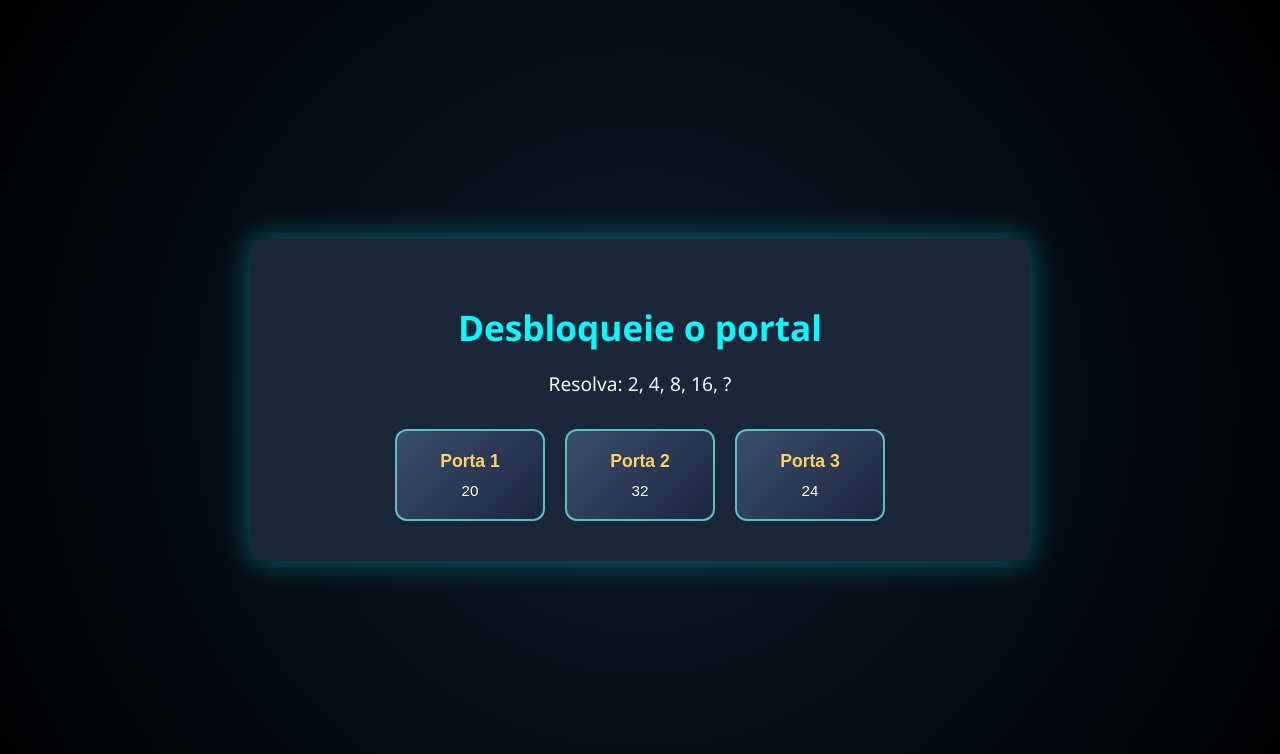
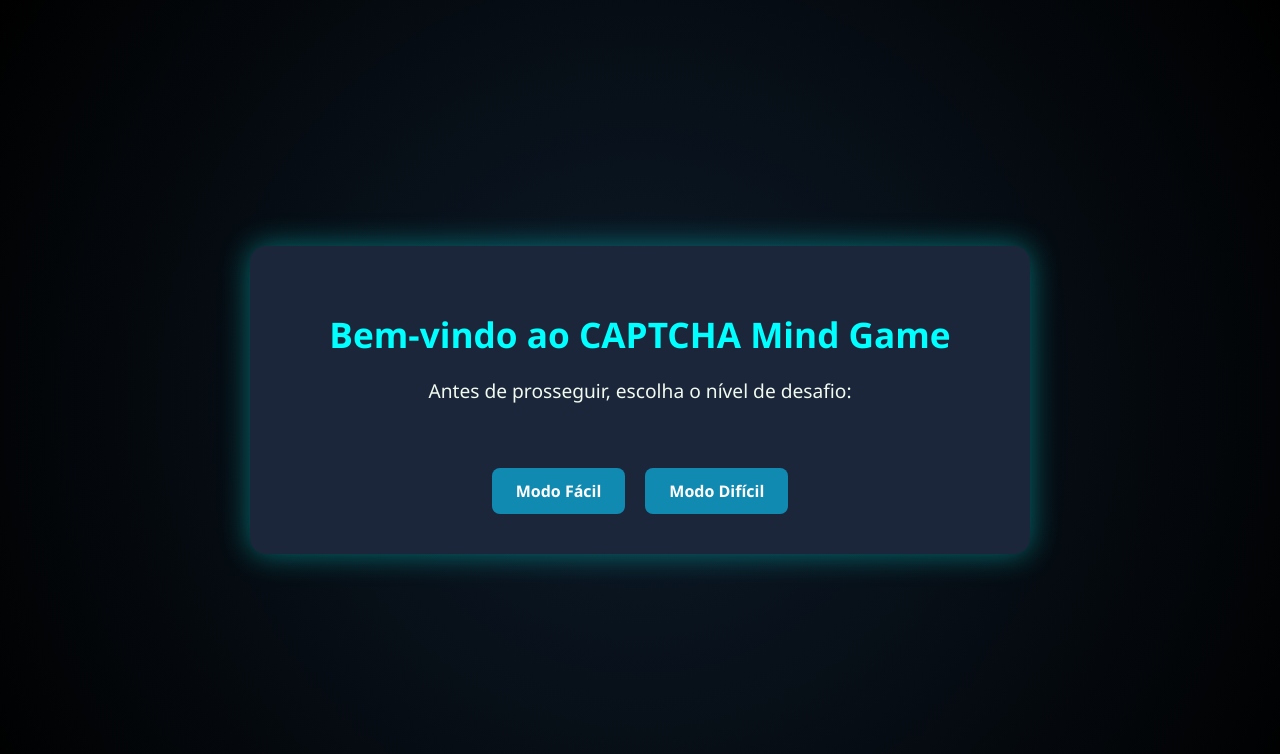
Before and after one commit to itsmairar/captcha-mind-game, a FastAPI app: page / in a window 1280 px wide. Shown: the top 754 px of the page. Run offline with FastAPI, Linux system fonts and the light colour scheme.

Commit message:
Projeto captcha lógico

```diff
--- a/app/logic.py
+++ b/app/logic.py
@@ -1,6 +1,29 @@
 import random
 
-DESAFIOS = [
+DESAFIOS_EASY = [
+    {
+        "desafio": "Resolva: 2, 4, 8, 16, ?",
+        "portas": ["20", "32", "24"],
+        "resposta_correta": 1
+    },
+    {
+        "desafio": "Resolva: Qual número completa a sequência? 3, 6, 9, ?",
+        "portas": ["10", "12", "15"],
+        "resposta_correta": 1
+    },
+    {
+        "desafio": "Resolva: 1, 1, 2, 3, 5, 8, ?",
+        "portas": ["11", "13", "12"],
+        "resposta_correta": 1
+    },
+    {
+        "desafio": "Quantos 'A's há na frase: 'A Ana ama as árvores altas'?",
+        "portas": ["5", "6", "7"],
+        "resposta_correta": 2
+    }
+]
+
+DESAFIOS_HARD = [
     {
         "desafio": "Apenas uma das frases abaixo é verdadeira. Qual porta leva à saída?",
         "portas": [
@@ -20,11 +43,6 @@ DESAFIOS = [
         "resposta_correta": 2
     },
     {
-        "desafio": "Resolva: 2, 4, 8, 16, ?",
-        "portas": ["20", "32", "24"],
-        "resposta_correta": 1
-    },
-    {
         "desafio": "Apenas uma frase é verdadeira. Qual porta leva à saída?",
         "portas": [
             "Porta 2 leva à morte.",
@@ -32,11 +50,6 @@ DESAFIOS = [
             "Esta porta é segura."
         ],
         "resposta_correta": 2
-    },
-    {
-        "desafio": "Resolva: Qual número completa a sequência? 3, 6, 9, ?",
-        "portas": ["10", "12", "15"],
-        "resposta_correta": 1
     },
     {
         "desafio": "Um coelho vê 6 elefantes indo para o rio. Cada elefante vê 2 macacos indo na direção oposta. Cada macaco segura 1 papagaio. Quantos animais vão para o rio?",
@@ -51,12 +64,41 @@ DESAFIOS = [
             "Essa frase é falsa."
         ],
         "resposta_correta": 1
+    },
+    {
+        "desafio": "Qual afirmação é verdadeira?",
+        "portas": [
+            "Essa frase é falsa.",
+            "A próxima frase é verdadeira.",
+            "A frase anterior é falsa."
+        ],
+        "resposta_correta": 0
+    },
+    {
+        "desafio": "Duas portas mentem. Qual é a correta?",
+        "portas": [
+            "Eu sou a porta correta.",
+            "A porta 1 está mentindo.",
+            "A porta 2 está dizendo a verdade."
+        ],
+        "resposta_correta": 0
+    },
+    {
+        "desafio": "Apenas uma frase é falsa. Qual porta é a certa?",
+        "portas": [
+            "Porta 3 é segura.",
+            "Porta 1 mente.",
+            "Porta 2 está errada."
+        ],
+        "resposta_correta": 0
     }
 ]
 
 
-def get_random_challenge():
-    return random.choice(DESAFIOS)
+def get_random_challenge(dificuldade="easy"):
+    if dificuldade == "hard":
+        return random.choice(DESAFIOS_HARD)
+    return random.choice(DESAFIOS_EASY)
 
 
 def validate_choice(escolha: int, resposta: int) -> bool:
--- a/app/main.py
+++ b/app/main.py
@@ -1,16 +1,27 @@
-from fastapi import FastAPI, Request, Form
-from fastapi.responses import HTMLResponse
+from fastapi import FastAPI, Request, Form, Query
+from fastapi.responses import HTMLResponse, RedirectResponse
 from fastapi.staticfiles import StaticFiles
 from fastapi.templating import Jinja2Templates
 from app.logic import get_random_challenge, validate_choice
+import time
+
 app = FastAPI()
+
 app.mount("/static", StaticFiles(directory="app/static"), name="static")
 templates = Jinja2Templates(directory="app/templates")
 
 
 @app.get("/", response_class=HTMLResponse)
-async def get_captcha(request: Request):
-    desafio = get_random_challenge()
+def escolher_modo(request: Request):
+    return templates.TemplateResponse("inicio.html", {"request": request})
+
+
+@app.get("/jogo", response_class=HTMLResponse)
+def get_captcha(request: Request, mode: str = Query("easy")):
+    if mode not in ("easy", "hard"):
+        return RedirectResponse(url="/", status_code=302)
+
+    desafio = get_random_challenge(dificuldade=mode)
     return templates.TemplateResponse("captcha.html", {
         "request": request,
         "desafio": desafio["desafio"],
@@ -20,7 +31,23 @@ async def get_captcha(request: Request):
 
 
 @app.post("/validar", response_class=HTMLResponse)
-async def validar(request: Request, escolha: int = Form(...), resposta: int = Form(...)):
+async def validar(
+    request: Request,
+    escolha: int = Form(...),
+    resposta: int = Form(...),
+    criado_em: float = Form(...)
+):
+    tempo_limite = 40
+    tempo_agora = time.time()
+    expirado = tempo_agora - criado_em > tempo_limite
+
+    if expirado:
+        return templates.TemplateResponse("resultado.html", {
+            "request": request,
+            "sucesso": False,
+            "mensagem": "Tempo esgotado para responder."
+        })
+
     sucesso = validate_choice(escolha, resposta)
     return templates.TemplateResponse("resultado.html", {
         "request": request,
--- a/app/templates/captcha.html
+++ b/app/templates/captcha.html
@@ -1,17 +1,34 @@
+<!-- templates/captcha.html -->
 <!DOCTYPE html>
 <html lang="pt-br">
 <head>
   <meta charset="UTF-8">
   <title>Desafio de Lógica - TrackBot</title>
   <link rel="stylesheet" href="/static/style.css">
+  <script>
+    let tempoRestante = 40;
+    function atualizarTimer() {
+      const timerEl = document.getElementById('timer');
+      if (tempoRestante > 0) {
+        tempoRestante--;
+        timerEl.textContent = `Tempo restante: ${tempoRestante}s`;
+      } else {
+        document.querySelector('.portas-form').innerHTML = '<p class="erro">Tempo esgotado! Recarregue a página para tentar novamente.</p>';
+        clearInterval(contador);
+      }
+    }
+    let contador = setInterval(atualizarTimer, 1000);
+  </script>
 </head>
 <body>
   <div class="container">
     <h1 class="titulo">Desbloqueie o portal</h1>
     <p class="desafio">{{ desafio }}</p>
+    <p id="timer" style="font-size: 1.2rem; color: #ffcc00; margin-bottom: 1rem;">Tempo restante: 40s</p>
 
     <form action="/validar" method="post" class="portas-form">
       <input type="hidden" name="resposta" value="{{ resposta }}">
+      <input type="hidden" name="criado_em" value="{{ criado_em }}">
       {% for porta in portas %}
         <button type="submit" name="escolha" value="{{ loop.index0 }}" class="porta">
           <div class="n-porta">Porta {{ loop.index }}</div>
--- /dev/null
+++ b/app/templates/inicio.html
@@ -0,0 +1,20 @@
+<!-- templates/inicio.html -->
+<!DOCTYPE html>
+<html lang="pt-br">
+<head>
+  <meta charset="UTF-8">
+  <title>Escolha o Modo</title>
+  <link rel="stylesheet" href="/static/style.css">
+</head>
+<body>
+  <div class="container">
+    <h1 class="titulo">Bem-vindo ao CAPTCHA Mind Game</h1>
+    <p class="desafio">Antes de prosseguir, escolha o nível de desafio:</p>
+
+    <div class="portas-form">
+      <a href="/jogo?mode=easy" class="btn-novo">Modo Fácil</a>
+      <a href="/jogo?mode=hard" class="btn-novo">Modo Difícil</a>
+    </div>
+  </div>
+</body>
+</html>
```
Also changed, not shown: README.md.
